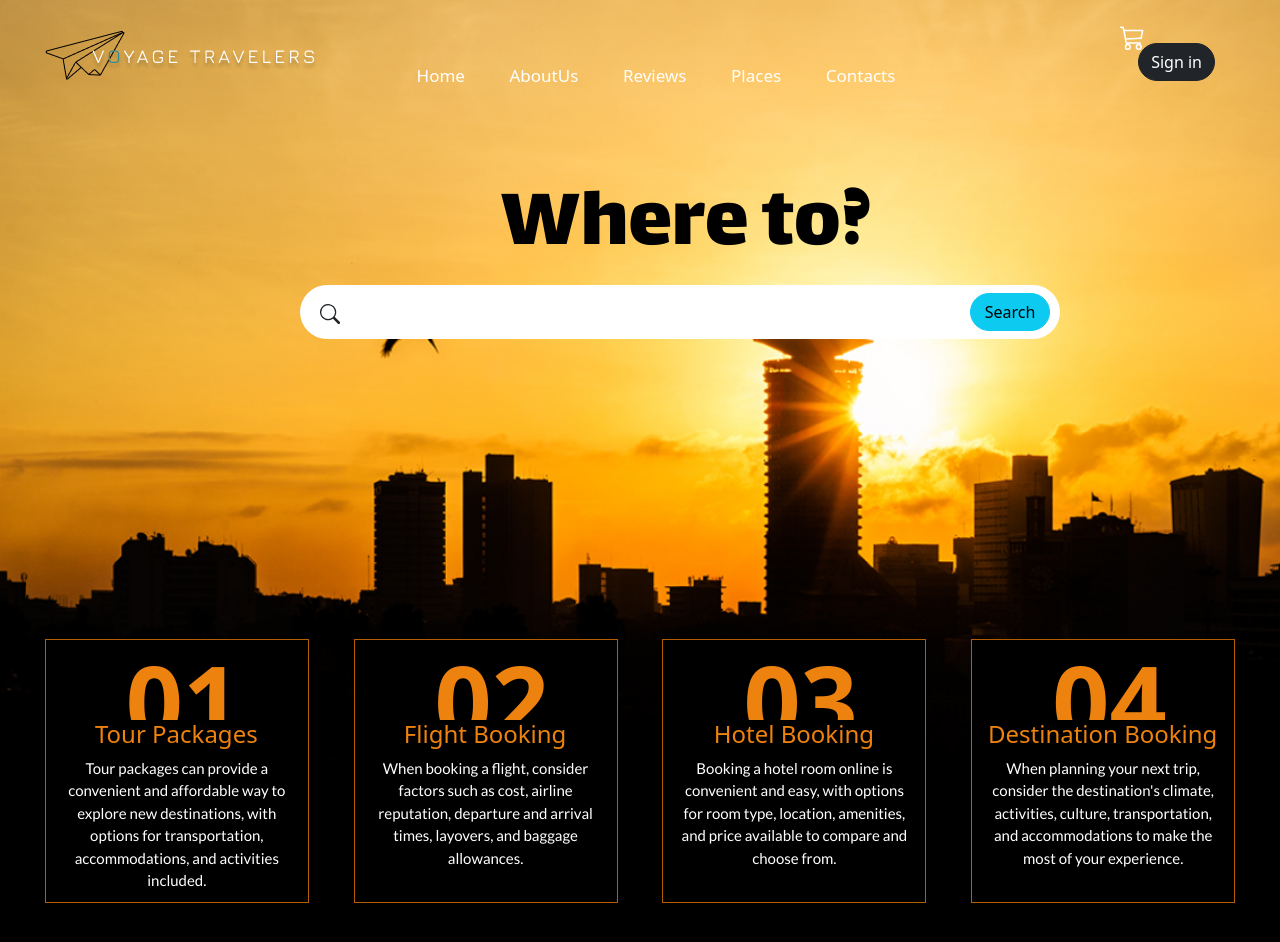
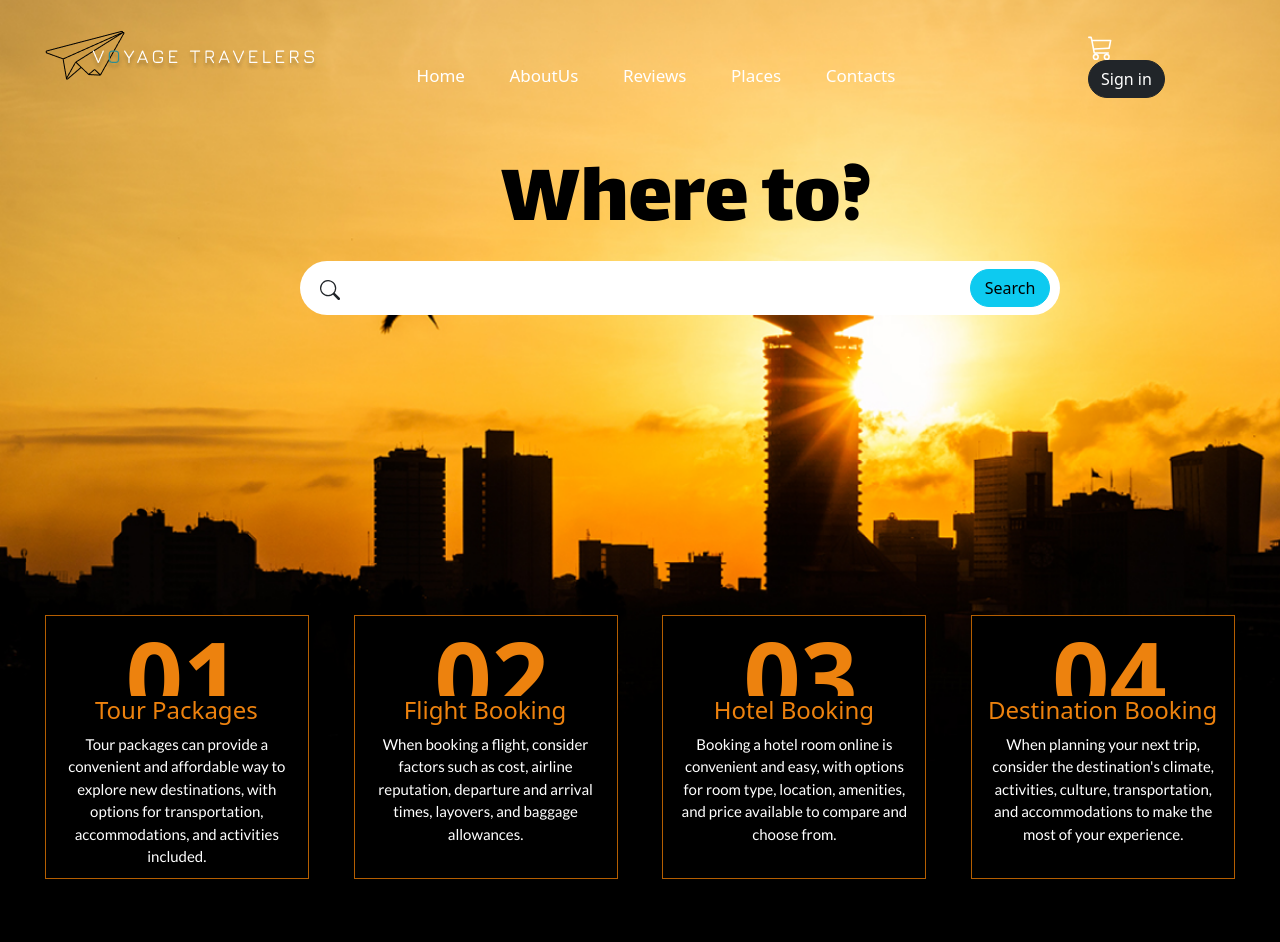
Before and after one commit to JOY19ANYANGO/voyage-trvl, a React (Create React App) app: page / in a window 1280 px wide. Shown: the top 942 px of the page. Built offline with nearby package versions, Linux system fonts and the light colour scheme; a web font is replaced by a local one.

Commit message:
Navbar updated

```diff
--- a/src/Components/NavBar.js
+++ b/src/Components/NavBar.js
@@ -15,6 +15,7 @@ function NavBar() {
         <li> <Link to="/Contacts">Contacts</Link></li>
       </ul>
       </div>
+<div className="btnimg">
       <svg
         xmlns="http://www.w3.org/2000/svg"
         classsName="cart"
@@ -23,7 +24,7 @@ function NavBar() {
         fill="currentColor"
         className="bi bi-cart3"
         viewBox="0 0 16 16"
-        style={{ marginTop: "-120px", marginLeft: "1120px", color: "white" }}
+        style={{  color: "white" }}
       >
         <path d="M0 1.5A.5.5 0 0 1 .5 1H2a.5.5 0 0 1 .485.379L2.89 3H14.5a.5.5 0 0 1 .49.598l-1 5a.5.5 0 0 1-.465.401l-9.397.472L4.415 11H13a.5.5 0 0 1 0 1H4a.5.5 0 0 1-.491-.408L2.01 3.607 1.61 2H.5a.5.5 0 0 1-.5-.5zM3.102 4l.84 4.479 9.144-.459L13.89 4H3.102zM5 12a2 2 0 1 0 0 4 2 2 0 0 0 0-4zm7 0a2 2 0 1 0 0 4 2 2 0 0 0 0-4zm-7 1a1 1 0 1 1 0 2 1 1 0 0 1 0-2zm7 0a1 1 0 1 1 0 2 1 1 0 0 1 0-2z" />
       </svg>
@@ -32,14 +33,12 @@ function NavBar() {
         className="btn btn-dark"
         style={{
           color: "white",
-          marginTop: "-65px",
-          float: "right",
-          marginRight: "65px",
           borderRadius: "100px",
         }}
       >
         Sign in
       </button>
+    </div>
     </header>
   );
 }
--- a/src/Components/Style/NavBar.css
+++ b/src/Components/Style/NavBar.css
@@ -34,3 +34,16 @@
     text-decoration-line: none;
 
   }
+
+
+  .Navbar{
+    position: relative;
+  }
+
+  .btnimg{
+    position: absolute;
+    width:100px;
+    height:10px;
+    margin-top: -50px;
+    margin-left:85%
+  }
```
Also changed, not shown: src/index.css (line endings or trailing spaces).
